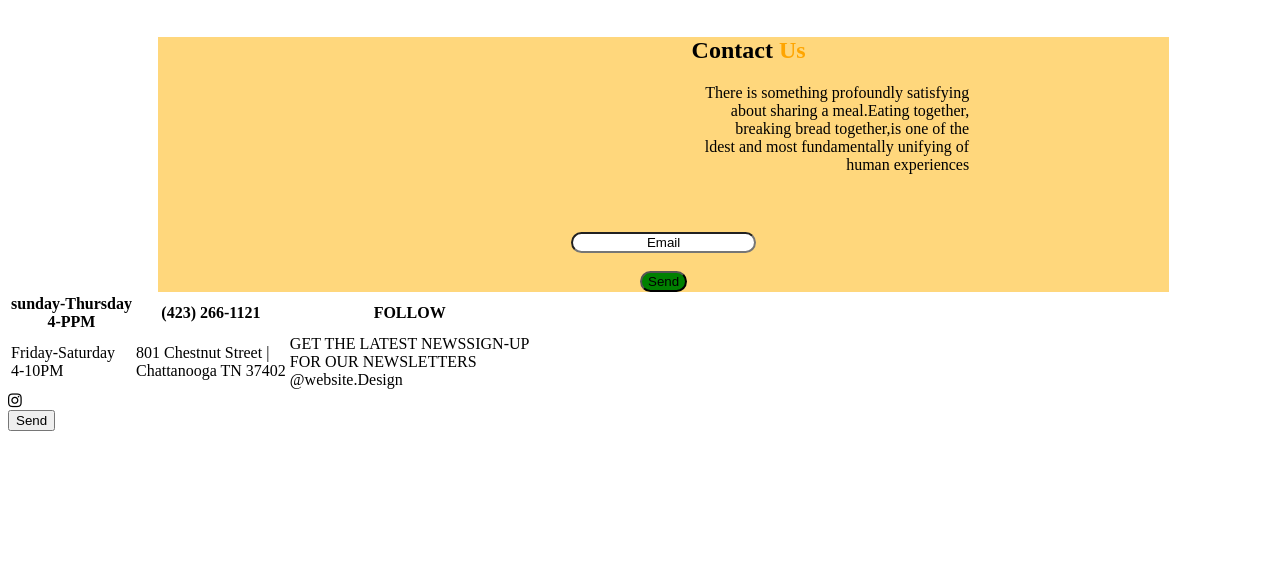
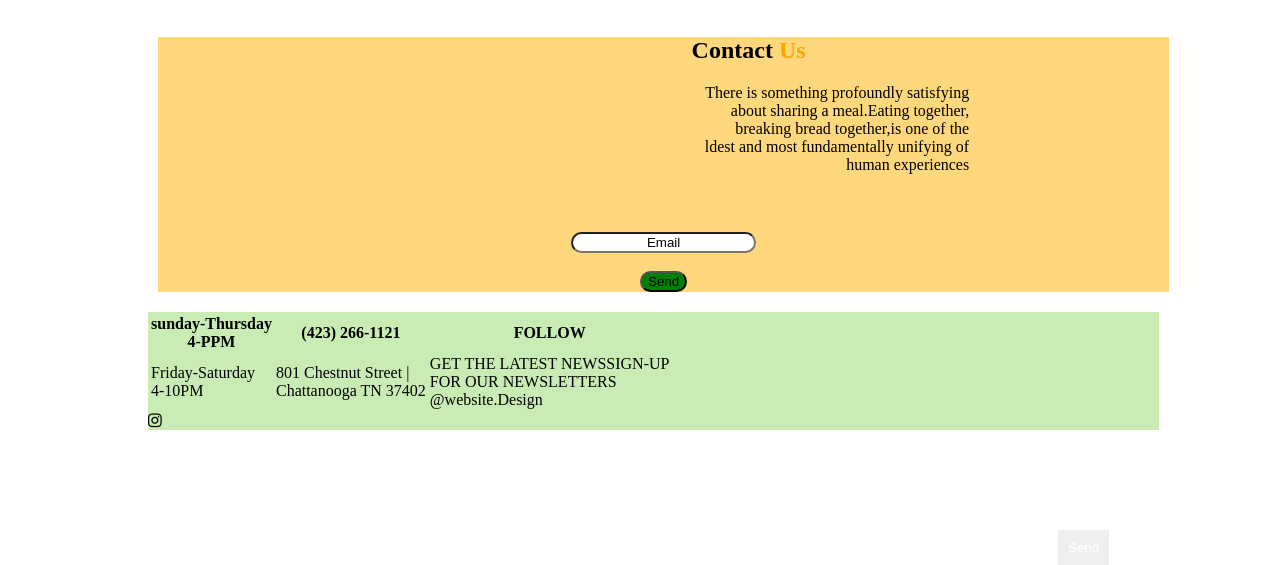
Before and after one commit to segem001/week2project, a plain HTML site: page index.html in a window 1280 px wide. Shown: the part 3290-3855 px from the top of the page. Before the commit the page ends 3729 px from the top, so only its background shows below. Drawn offline with Linux system fonts and the light colour scheme.

Commit message:
add styles for footer section

```diff
--- a/style.css
+++ b/style.css
@@ -177,3 +177,19 @@ ul{
             text-align: center;
 
         }
+        .footer{
+            width: 80%;
+            margin-left: 140px;
+            background-color: #C9ECB5;
+            margin-top: 20px;
+        }
+        .instalogo{
+            float: right;
+        }
+        .footer input[type=submit]{
+            float: right;
+            margin: 100px 50px 0px 0px;
+            border: none;
+            padding: 10px;
+            color: white;
+        }
```
